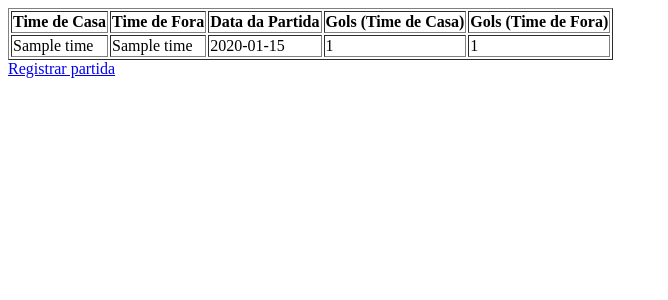
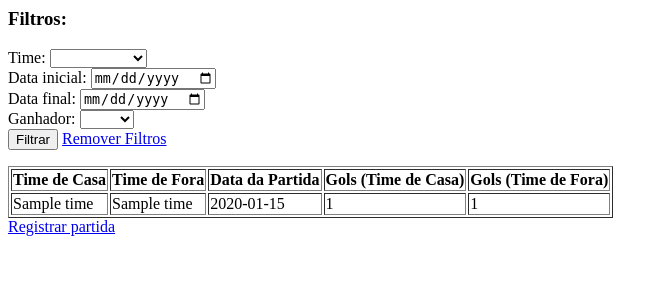
Before and after one commit to PedroFranzoi/CRUD_futebol_login, a PHP site: page /partidas/read.php in a window 1280 px wide. Shown: the top 300 px of the page, without its empty margins (0-668 px from the left). Run offline with PHP 8.4, Linux system fonts and the light colour scheme; tables that the repository leaves empty hold one stand-in row (values such as "Sample post").

Commit message:
ADD: Sistema de filtros de partidas (read)

```diff
--- a/public/partidas/read.php
+++ b/public/partidas/read.php
@@ -1,9 +1,72 @@
+<?php
+include '../../config/db.php';
+
+$sqlTimes = "SELECT id, nome FROM times WHERE 1=1";
+$resultTimes = $conn->query($sqlTimes);
+
+$sql = "SELECT timeCasa.nome AS nomeCasa, timeFora.nome AS nomeFora, data_jogo, gols_casa, gols_fora FROM partidas INNER JOIN times timeCasa ON partidas.time_casa_id = timeCasa.id INNER JOIN times timeFora ON partidas.time_fora_id = timeFora.id";
+
+if (isset($_GET['id_time']) && $_GET['id_time'] != '') {
+    $idTime = $_GET['id_time'];
+    $sql .= " AND ( partidas.time_casa_id = $idTime OR partidas.time_fora_id = $idTime )";
+}
+
+if(isset($_GET['data_inicial']) && $_GET['data_inicial'] != '' && isset($_GET['data_final']) && $_GET['data_final'] != ''){
+    $data_inicial = $_GET['data_inicial'];
+    $data_final = $_GET['data_final'];
+    $sql .= " AND ( partidas.data_jogo >= '$data_inicial' AND partidas.data_jogo <= '$data_final' )";
+}
+
+if (isset($_GET['ganhou']) && $_GET['ganhou'] != '') {
+    $ganhador = $_GET['ganhou'];
+    if($ganhador == 'casa'){
+        $sql .= " AND ( partidas.gols_casa > partidas.gols_fora )";
+    }
+    if($ganhador == 'fora'){
+        $sql .= " AND ( partidas.gols_casa < partidas.gols_fora )";
+    }
+
+}
+
+$result = $conn->query($sql);
+?>
+
+<html lang="pt-BR">
+<head>
+    <meta charset="UTF-8">
+    <meta name="viewport" content="width=device-width, initial-scale=1.0">
+    <title>Partidas</title>
+</head>
+<body>
+    <form method="get">
+        <h3>Filtros:</h3>
+        <label>Time:</label>
+        <select name="id_time">
+            <option></option>
+            <?php foreach ($resultTimes as $time): ?>
+                <option value="<?= $time['id'] ?>" <?php if(isset($_GET['id_time'])){if($_GET['id_time'] == $time['id']){echo 'selected';}} ?>><?= $time['nome'] ?></option>
+            <?php endforeach; ?>
+        </select><br>
+        <label>Data inicial:</label>
+        <input type="date" value="<?php if(isset($_GET['data_inicial'])){echo $_GET['data_inicial'];} ?>" name="data_inicial" id="dataInicial"><br>
+        <label>Data final:</label>
+        <input type="date"  value="<?php if(isset($_GET['data_final'])){echo $_GET['data_final'];} ?>" name="data_final" id="dataFinal"><br>
+        <label>Ganhador:</label>
+        <select name="ganhou">
+            <option></option>
+            <option value="casa" <?php if(isset($_GET['ganhou'])){if($_GET['ganhou'] == 'casa'){echo 'selected';}} ?>>Casa</option>
+            <option value="fora" <?php if(isset($_GET['ganhou'])){if($_GET['ganhou'] == 'fora'){echo 'selected';}} ?>>Fora</option>
+        </select><br>
+        <button type="submit">Filtrar</button>
+    <a href="read.php">Remover Filtros</a>
+</form>
+
+</body>
+</html>
+
 <?php
 
-include '../../config/db.php';
 
-$sql = "SELECT timeCasa.nome AS nomeCasa, timeFora.nome AS nomeFora, data_jogo, gols_casa, gols_fora FROM partidas INNER JOIN times timeCasa ON partidas.time_casa_id = timeCasa.id INNER JOIN times timeFora ON partidas.time_fora_id = timeFora.id";
-$result = $conn->query($sql);
 
 if($result->num_rows > 0){
 
```
